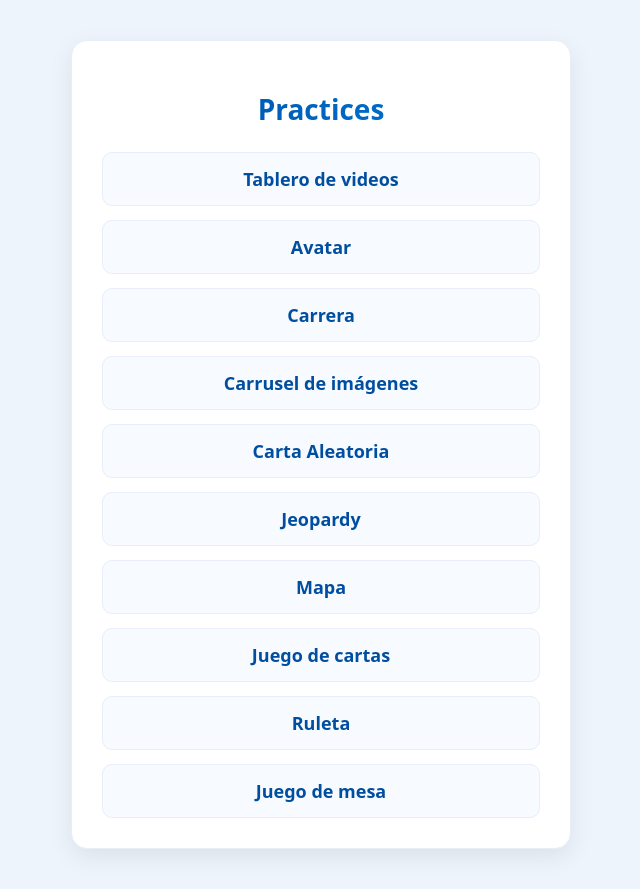
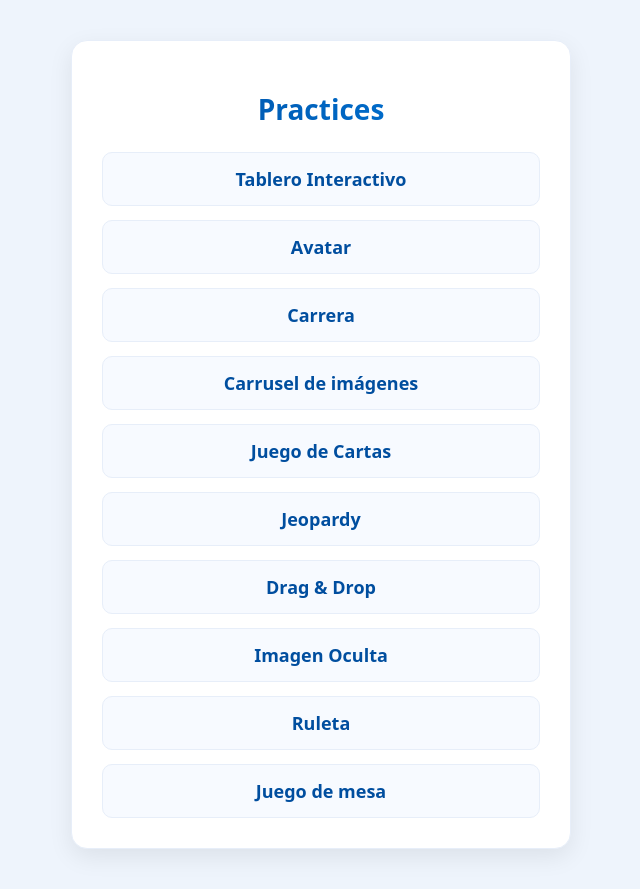
Before and after one commit to Edson439/Mis-Practices, a plain HTML site: page index.html in a window 1280 px wide. Shown: the whole page, without its empty margins (319-959 px from the left). Drawn offline with Linux system fonts and the light colour scheme.

Commit message:
Update link text for interactive elements

```diff
--- a/index.html
+++ b/index.html
@@ -77,14 +77,14 @@
 <div class="container">
   <h1>Practices</h1>
   <div class="button-list">
-    <a href="P_20/index20gif.html">Tablero de videos</a>
+    <a href="P_20/index20gif.html">Tablero Interactivo</a>
     <a href="P_Avatar/indexAvatar.html">Avatar</a>
     <a href="P_Carreras/indexCarreras.html">Carrera</a>
     <a href="P_Carrusel/indexCarrusel.html">Carrusel de imágenes</a>
-    <a href="P_Cartaale/indexCartaAleatoria2.html">Carta Aleatoria</a>
+    <a href="P_Cartaale/indexCartaAleatoria2.html">Juego de Cartas</a>
     <a href="P_jeopardy/indexJeopardy.html">Jeopardy</a>
-    <a href="P_Map/indexMap.html">Mapa</a>
-    <a href="P_Revelaimg/indexRevImg.html">Juego de cartas</a>
+    <a href="P_Map/indexMap.html">Drag & Drop</a>
+    <a href="P_Revelaimg/indexRevImg.html">Imagen Oculta</a>
     <a href="P_Ruleta/indexRuleta.html">Ruleta</a>
     <a href="P_Tablero/indexTablero.html">Juego de mesa</a>
   </div>
```
